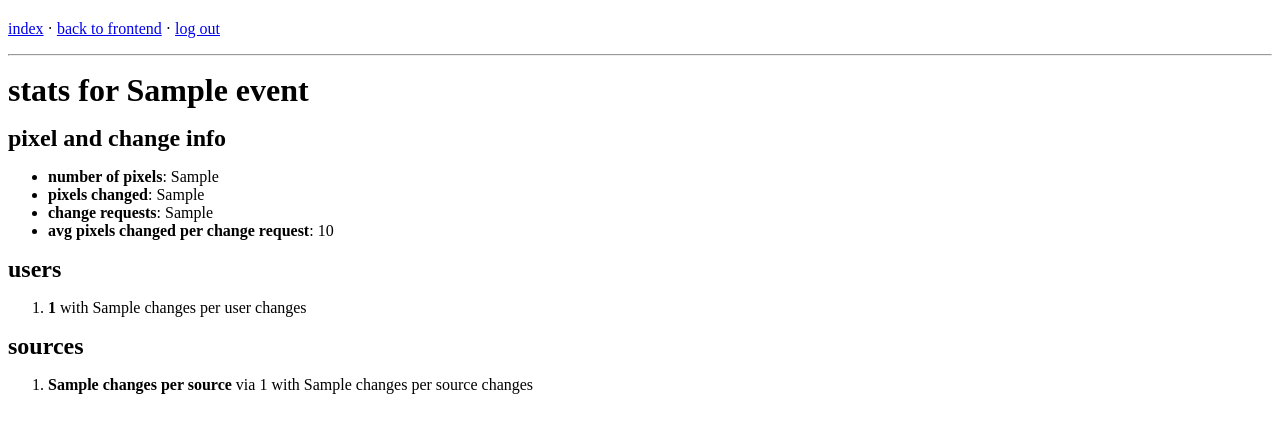
After one commit to pixelebbe/pixelebbe, a Flask app: template templates/admin/events/stats.html in a window 1280 px wide. The commit adds this page. Shown: the top 433 px of the page. Run offline with Flask 3, Linux system fonts and the light colour scheme; the template is opened without the code that fills it: most values are stand-ins (such as "Sample title", 1, 10 or a date in 2020); parts of the project's set-up code (start-up, migrations or seed data) failed here and were passed over.

Commit message:
Add various stats

```diff
--- a/templates/admin/events/index.html
+++ b/templates/admin/events/index.html
@@ -13,6 +13,7 @@
                 <a href="{{ url_for('event.index', event=event.slug) }}">public view</a> &middot;
                 <a href="{{ url_for('admin.event_set_pixel', event=event.slug) }}">set pixel</a>
                 {% if current_user.has_role('events') %} &middot;
+                <a href="{{ url_for('admin.event_stats', event=event.slug) }}">stats</a> &middot;
                 <a href="{{ url_for('admin.event_overwrite', event=event.slug) }}">overwrite</a> &middot;
                 <a href="{{ url_for('admin.event_submit_methods', event=event.slug) }}">submit methods</a> &middot;
                 <a href="{{ url_for('admin.event_toggle_active', event=event.slug) }}">{{ 'deactivate' if event.active else 'activate' }}</a>
--- /dev/null
+++ b/templates/admin/events/stats.html
@@ -0,0 +1,41 @@
+{% extends "layouts/backend.html" %}
+{% block body %}
+    <h1>stats for {{ event.title }}</h1>
+
+    <h2>pixel and change info</h2>
+
+    <ul>
+        <li>
+            <strong>number of pixels</strong>:
+            {{ pixels_no }}
+        </li>
+        <li>
+            <strong>pixels changed</strong>:
+            {{ changes_no }}
+        </li>
+        <li>
+            <strong>change requests</strong>:
+            {{ chreq_no }}
+        </li>
+        <li>
+            <strong>avg pixels changed per change request</strong>:
+            {{ avg_pixels_per_change }}
+        </li>
+    </ul>
+
+    <h2>users</h2>
+
+    <ol>
+        {% for uc in changes_per_user %}
+            <li><strong>{{ uc[0] }}</strong> with {{ uc[1] }} changes</li>
+        {% endfor %}
+    </ol>
+
+    <h2>sources</h2>
+
+    <ol>
+        {% for uc in changes_per_source %}
+            <li><strong>{{ uc[1] }}</strong> via {{ uc[0] }} with {{ uc[2] }} changes</li>
+        {% endfor %}
+    </ol>
+{% endblock %}
```
Also changed, not shown: admin_view.py (+31 -0 lines).
